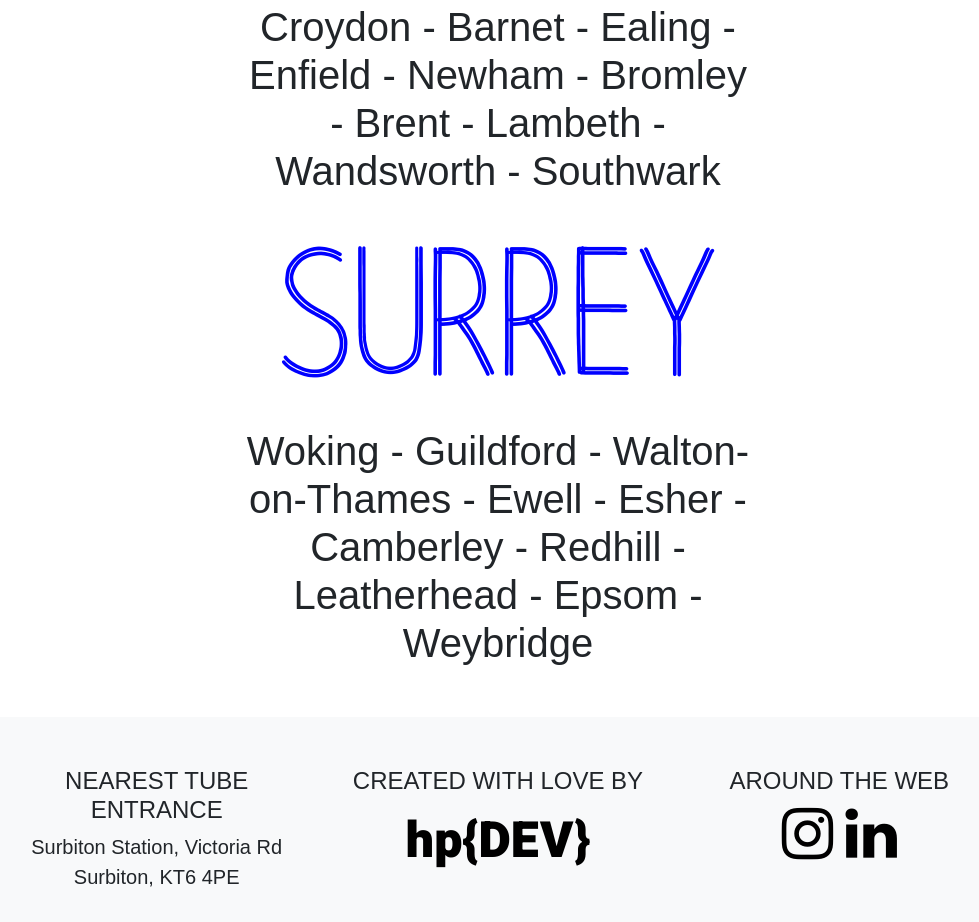
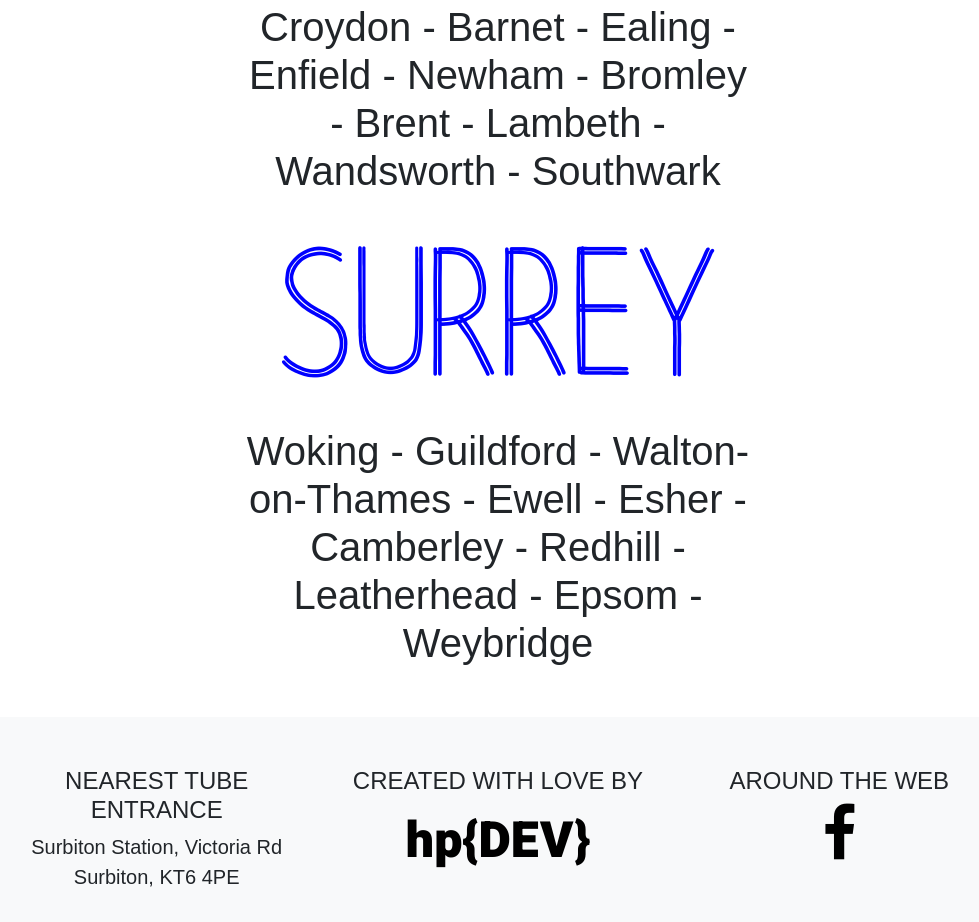
Before and after one commit to HenryPorterGithub/jolly-home, a plain HTML site: page index.html in a window 1280 px wide. Shown: the part 4532-5454 px from the top of the page, without its empty margins (142-1121 px from the left). Drawn offline with nearby package versions, Linux system fonts and the light colour scheme; a web font is replaced by a local one.

Commit message:
social media

```diff
--- a/index.html
+++ b/index.html
@@ -310,10 +310,7 @@
                     <h4 class="text-uppercase">Around the Web</h4>
                     <ul class="list-inline">
                         <li class="list-inline-item">
-                            <a target="_blank" href="https://www.instagram.com/nooyawk/" style="font-size:60px;" class="fa fa-instagram"></a>
-                        </li>
-                        <li class="list-inline-item">
-                            <a target="_blank" href="https://www.linkedin.com/in/don-porter-b0916816/" style="font-size:60px;" class="fa fa-linkedin"></a>
+                            <a target="_blank" href="https://www.facebook.com/profile.php?id=100004385195223" style="font-size:60px;" class="fa fa-facebook"></a>
                         </li>
                     </ul>
                 </div>
```
